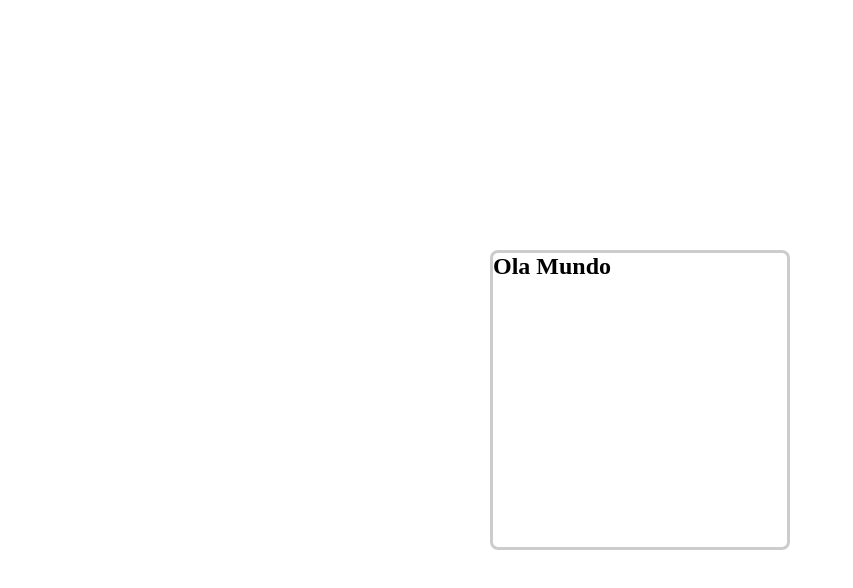
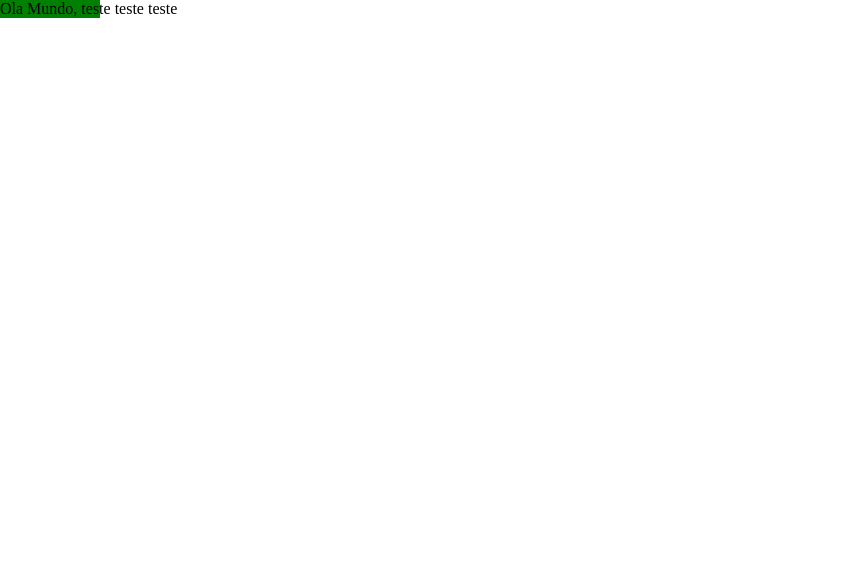
Before and after one commit to andremarceloads/vscodesamples, a plain HTML site: page index.html in a window 1280 px wide. Shown: the whole page, without its empty margins (0-853 px from the left). Drawn offline with Linux system fonts and the light colour scheme.

Commit message:
Word-wrap,word-break e white-space

```diff
--- a/css/style.css
+++ b/css/style.css
@@ -7,74 +7,24 @@
 html,body{
 	height: 100%;
 }  */
+/*
+.box {
+width: 30px;
+/* padding: 30px 2%; *
+background-color: rgb(220,220,220);
+position: relative;
+}
 
-/* .box{
-	width: 500px;
-	height: 500px;
-	background: black;
-	margin: 50px auto;
-	/* border-radius: 250px;  primeira forma
-	border-top-right-radius: 20px;
-	border-top-left-radius: 20px;
-	border-bottom-right-radius: 20px;
-	border-bottom-left-radius: 20px;
-}
-/* Truque designer responsivo */
-/*
-.box{
-	width:30%;
-	padding-top: 30%;
-	margin: 50px auto;
-	position: relative;
-}
-.teste-circulo{
-	position: absolute;
-	left: 0;
-	top: 0;
-	width: 100%;
-	height: 100%;
-	background: black;
-	border-radius: 50%;
+.box p{
+	/* word-wrap: break-word ;  usar com cuidado
+	display: inline;
+	border-bottom: 2px solid green;
+	color: #444;
+	font-size: 13px;
 
-} */
-
-/*Transform*/
-.transform{
-	/* transform: translate(-50%, -50%); */
-	/* transform: translateX( -50%) translateY(-50%); */
-	/*x -horizontal e o y - vertical*/
-	-ms-transform: translate( -50%, -50%) ;/*todos os nav usar o ms*/
-	transform: translate( -50%, -50%) ; /*rotate(-35deg);*/
-	width: 40%;
-	max-width: 300px;
-	height: 300px;
-	border: 3px solid #ccc;
-	border-radius: 8px;
-	position: absolute;
-	left: 50%;
-	top: 50%;
-	/* transition: 2s; */
-	/*Utilizar animation agora*/
-	animation-name: animacao;
-	animation-duration: 4s;
-}
-/*Transition*/
-/* .transform:hover{
-	/* transform:translate( -50%, -50%) rotate(45deg) scale(2,2);
-	transform:translate( -50%, -50%)   rotateY(180deg) ;
-} */
-
-/*Animation*/
-@keyframes animacao{
-	0%{
-		transform: translate(-50%, -50%) rotateY(0deg);
+}*/
+	p{
+		width: 100px;
+		background-color: green;
+		white-space: nowrap;/*nao quebra as linhas*/
 	}
-
-	50%{
-		transform: translate(-50%, -50%) rotateY(180deg);
-	}
-
-	100%{
-		transform: translate(-50%, -50%) rotateY(0deg);
-	}
-}
--- a/index.html
+++ b/index.html
@@ -1,7 +1,7 @@
 <!DOCTYPE html>
 <html lang="pt-br">
 <head>
-    <title>Transform e border-radius</title>
+    <title>Word-wrap,word-break e white-space</title>
     <meta charset="UTF-8">
     <meta http-equiv="X-UA-Compatible" content="IE=edge">
 
@@ -21,11 +21,17 @@
     </div>box -->
 
 
-    <div class="transform">
-        <h2>Ola Mundo</h2>
-    </div><!--transform-->
+    <!-- <div class="box">
+       <p>Ola Mundo.</p>
+    </div>box -->
+    <!-- <div class="box">
+        <p>Lorem ipsum dolor sit amet consectetur, adipisicing elit. Accusantium vero officiis quibusdam magni perspiciatis veniam rem, quasi odio velit neque saepe dicta minus in assumenda odit reiciendis ex temporibus soluta.</p>
+     </div>box
+     <div class="box">
+        <p>Lorem ipsum dolor sit amet consectetur, adipisicing elit. Accusantium vero officiis quibusdam magni perspiciatis veniam rem, quasi odio velit neque saepe dicta minus in assumenda odit reiciendis ex temporibus soluta.</p>
+     </div>box -->
 
-
+  <p>Ola Mundo, teste teste teste</p>
 
 </body>
 
```
